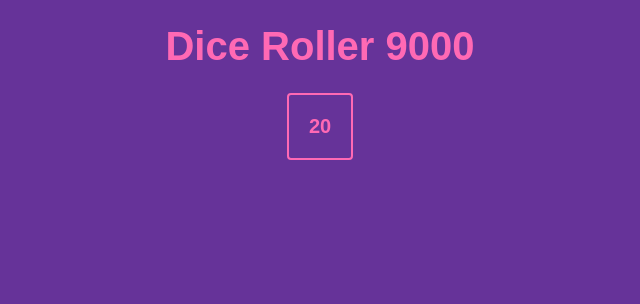
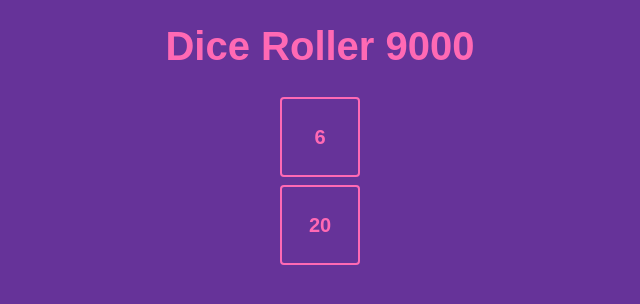
Before and after one commit to bcbrian/dice-roller-9000, a website: page index.html in a window 1280 px wide. Shown: the whole page, without its empty margins (320-960 px from the left). Drawn offline with Linux system fonts and the light colour scheme.

Commit message:
added another dice

```diff
--- a/index.html
+++ b/index.html
@@ -27,21 +27,33 @@
     font-family: sans-serif;
     font-weight: bold;
     font-size: 20px;
+    height: 80px;
+    width: 80px;
+  }
+
+  .dice-tray {
+    padding: 4px;
   }
 </style>
 
 <div class="container">
   <div class="title">Dice Roller 9000</div>
-  <button class="dice" onclick="handleButtonClick()">20</button>
+  <div class="dice-tray">
+    <button class="dice" onclick="handleButtonClick(6)">6</button>
+  </div>
+  <div class="dice-tray">
+    <button class="dice" onclick="handleButtonClick(20)">20</button>
+  </div>
 </div>
 
 <script>
   // click button
   // function to handle button click
-  function handleButtonClick() {
-    let roll = rollTheDice(20);
+  function handleButtonClick(dice) {
+    let roll = rollTheDice(dice);
     displayTheResults(roll);
   }
+
   // rolled a dice
 
   // function to roll the dice
```
